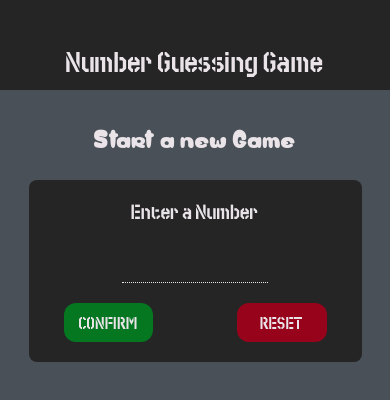
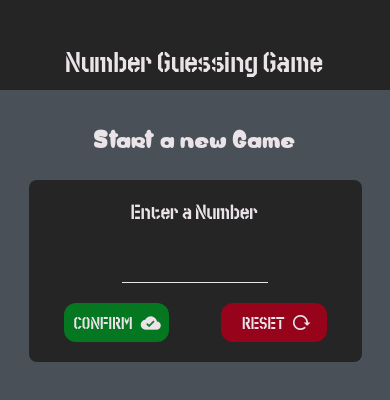
Before and after one commit to DIp15739/number-guessing-game, a React Native app: screen / in a window 390 px wide. Shown: the top 400 px of the page. Built offline with nearby package versions, Linux system fonts and the light colour scheme.

Commit message:
add buttons icon using custom button props

```diff
--- a/components/CustomButton.js
+++ b/components/CustomButton.js
@@ -1,6 +1,5 @@
 import React from "react";
 import { StyleSheet, TouchableOpacity, View } from "react-native";
-import colors from "../constants/colors";
 import FontSworeGames from "./fontText/FontSworeGames";
 
 const CustomButton = (props) => {
@@ -10,6 +9,7 @@ const CustomButton = (props) => {
         <FontSworeGames style={{ ...styles.buttonText, ...props.style }}>
           {props.children}
         </FontSworeGames>
+        {props.icon}
       </View>
     </TouchableOpacity>
   );
@@ -17,11 +17,15 @@ const CustomButton = (props) => {
 
 const styles = StyleSheet.create({
   button: {
+    flexDirection: "row",
     borderRadius: 12,
+    justifyContent: "center",
+    alignItems: "center",
   },
   buttonText: {
     textTransform: "uppercase",
     textAlign: "center",
+    alignItems: "center",
   },
 });
 
--- a/components/Input.js
+++ b/components/Input.js
@@ -11,9 +11,8 @@ const styles = StyleSheet.create({
     height: 40,
     marginVertical: 20,
     borderBottomColor: colors.text,
-    borderBottomWidth: 1,
+    borderBottomWidth: 1.5,
     fontFamily: "Didone-RoomNumbers",
-    borderStyle: "dotted",
     color: colors.text,
     fontSize: 30,
   },
--- a/screen/EndScreen.js
+++ b/screen/EndScreen.js
@@ -6,6 +6,7 @@ import colors from "../constants/colors";
 import Card from "../components/Card";
 import Output from "../components/Output";
 import CustomButton from "../components/CustomButton";
+import { Foundation } from "@expo/vector-icons";
 
 const EndScreen = (props) => {
   return (
@@ -30,7 +31,10 @@ const EndScreen = (props) => {
         </Card>
       </View>
       <View style={styles.buttonView}>
-        <CustomButton onPress={props.onNewGame} style={styles.button}>
+        <CustomButton
+          onPress={props.onNewGame}
+          style={styles.button}
+          icon={<Foundation name="burst-new" size={38} color={colors.text} />}>
           new game
         </CustomButton>
       </View>
--- a/screen/MainScreen.js
+++ b/screen/MainScreen.js
@@ -7,6 +7,7 @@ import Output from "../components/Output";
 import Card from "../components/Card";
 import colors from "../constants/colors";
 import CustomButton from "../components/CustomButton";
+import { Fontisto } from "@expo/vector-icons";
 
 const randomNumber = (min, max, exclude) => {
   min = Math.ceil(min);
@@ -56,26 +57,25 @@ const MainScreen = (props) => {
   return (
     <View style={styles.screenRoot}>
       <Card style={styles.card}>
-        <FontBirdyGame style={styles.cardTitel}>
-          {" "}
-          Opponent's Guess
-        </FontBirdyGame>
+        <FontBirdyGame style={styles.cardTitel}>Opponent's Guess</FontBirdyGame>
         <Output>{guess}</Output>
         <FontSworeGames style={styles.cardSubTitel}>
-          It's lower or higher then Entered number
+          Entered number is HIGHER or LOWER
         </FontSworeGames>
         <View style={styles.buttonGroup}>
           <View style={styles.buttonView}>
             <CustomButton
               style={styles.lowerButton}
-              onPress={trueGuessHandler.bind(this, "lower")}>
+              onPress={trueGuessHandler.bind(this, "lower")}
+              icon={<Fontisto name="dislike" size={13} color={colors.text} />}>
               lower
             </CustomButton>
           </View>
           <View style={styles.buttonView}>
             <CustomButton
               style={styles.higherButton}
-              onPress={trueGuessHandler.bind(this, "higher")}>
+              onPress={trueGuessHandler.bind(this, "higher")}
+              icon={<Fontisto name="like" size={13} color={colors.text} />}>
               higher
             </CustomButton>
           </View>
@@ -126,9 +126,9 @@ const styles = StyleSheet.create({
     color: colors.text,
   },
   cardSubTitel: {
-    fontSize: 16,
+    fontSize: 17,
     color: colors.text,
-    marginVertical: 5,
+    marginVertical: 10,
   },
 });
 export default MainScreen;
--- a/screen/StatingScreen.js
+++ b/screen/StatingScreen.js
@@ -9,6 +9,9 @@ import Input from "../components/Input";
 import Output from "../components/Output";
 import colors from "../constants/colors";
 import CustomButton from "../components/CustomButton";
+import { MaterialIcons } from "@expo/vector-icons";
+import { MaterialCommunityIcons } from "@expo/vector-icons";
+import { Ionicons } from "@expo/vector-icons";
 
 const StatingScreen = (props) => {
   const [inputValue, setInputValue] = useState("");
@@ -48,7 +51,14 @@ const StatingScreen = (props) => {
         <Output style={styles.outputNumber}>{finalNumber}</Output>
         <CustomButton
           style={styles.startButton}
-          onPress={() => props.onStart(finalNumber)}>
+          onPress={() => props.onStart(finalNumber)}
+          icon={
+            <Ionicons
+              name="logo-game-controller-b"
+              size={20}
+              color={colors.text}
+            />
+          }>
           start game
         </CustomButton>
       </Card>
@@ -81,12 +91,29 @@ const StatingScreen = (props) => {
             <View style={styles.buttonView}>
               <CustomButton
                 style={styles.confirmButton}
-                onPress={confirmHendler}>
-                confirm
+                onPress={confirmHendler}
+                icon={
+                  <MaterialIcons
+                    name="cloud-done"
+                    size={20}
+                    color={colors.text}
+                    style={styles.icon}
+                  />
+                }>
+                Confirm
               </CustomButton>
             </View>
             <View style={styles.buttonView}>
-              <CustomButton style={styles.resetButton} onPress={resetHandler}>
+              <CustomButton
+                style={styles.resetButton}
+                onPress={resetHandler}
+                icon={
+                  <MaterialCommunityIcons
+                    name="reload"
+                    size={20}
+                    color={colors.text}
+                  />
+                }>
                 reset
               </CustomButton>
             </View>
@@ -131,13 +158,13 @@ const styles = StyleSheet.create({
     paddingHorizontal: 15,
   },
   buttonView: {
-    width: "34%",
+    width: "40%",
     elevation: 30,
   },
   confirmButton: {
     backgroundColor: colors.success,
     paddingVertical: 5,
-    paddingHorizontal: 6,
+    paddingHorizontal: 3,
     color: colors.text,
     fontSize: 15,
   },
@@ -167,5 +194,8 @@ const styles = StyleSheet.create({
     color: colors.text,
     fontSize: 16,
   },
+  icon: {
+    paddingLeft: 5,
+  },
 });
 export default StatingScreen;
```
